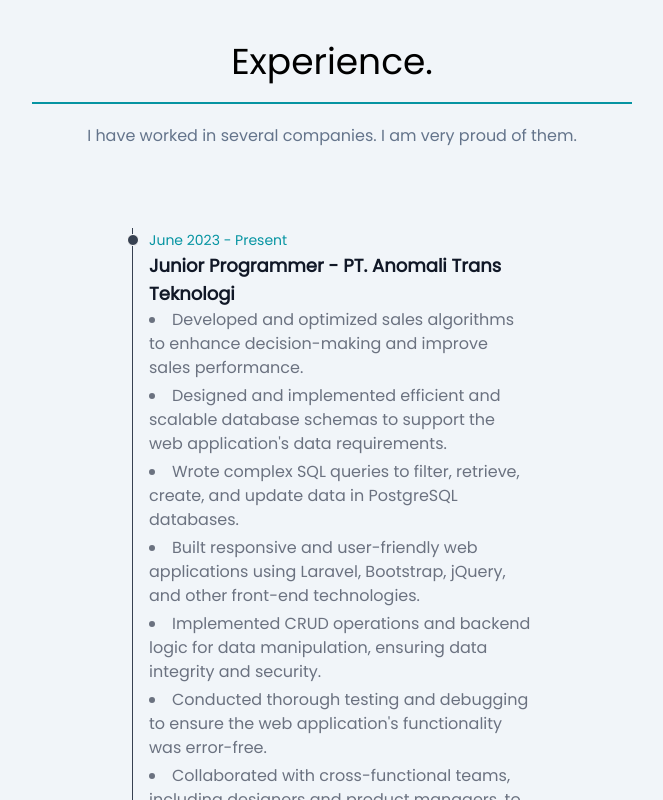
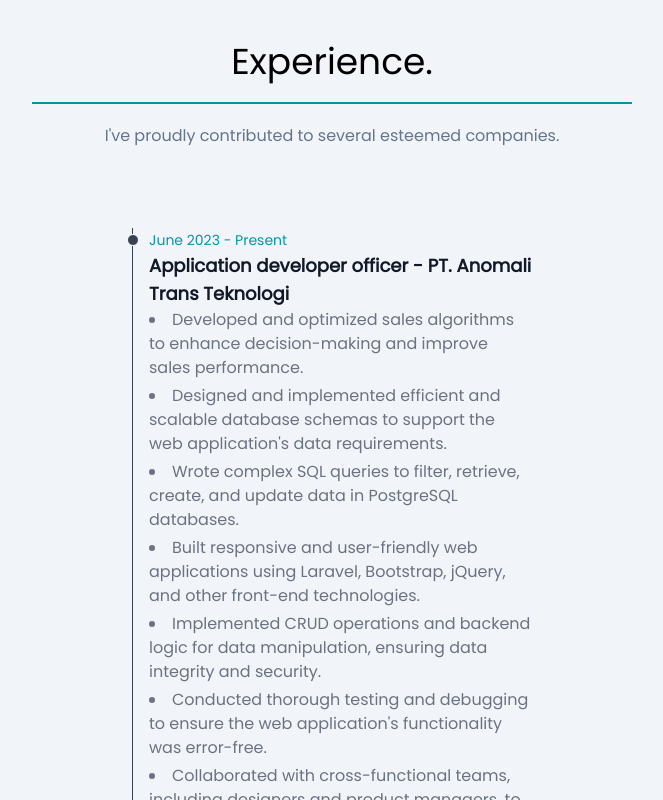
Before and after one commit to zulfikar-ditya/profile, a Next.js app: page / in a window 1280 px wide. Shown: the part 1020-1820 px from the top of the page, without its empty margins (308-971 px from the left). Built offline with nearby package versions, Linux system fonts and the light colour scheme; a web font is replaced by a local one.

Commit message:
Update: description section, and and experience data

```diff
--- a/components/main/AwardSection.jsx
+++ b/components/main/AwardSection.jsx
@@ -12,7 +12,8 @@
 							<h1 className="text-4xl dark:text-slate-200">Award</h1>
 							<hr className="border border-teal-500 my-5 dark:text-slate-400" />
 							<span className="text-slate-500">
-								I won several awards in my life. I am very proud of them.
+								Proud recipient of multiple awards, each a testament to my
+								dedication and commitment to excellence
 							</span>
 						</div>
 					</div>
--- a/components/main/DarkModeToggle.jsx
+++ b/components/main/DarkModeToggle.jsx
@@ -67,6 +67,7 @@
 			<button
 				id="theme-toggle"
 				type="button"
+				name="darmode-toggle"
 				className="text-gray-500 dark:text-gray-400 hover:bg-gray-100 dark:hover:bg-gray-700 focus:outline-none focus:ring-4 focus:ring-gray-200 dark:focus:ring-gray-700 rounded-lg text-sm p-2.5"
 			>
 				<svg
--- a/components/main/ExperienceSection.jsx
+++ b/components/main/ExperienceSection.jsx
@@ -11,7 +11,7 @@
 						<h1 className="text-4xl dark:text-slate-200">Experience.</h1>
 						<hr className="border border-teal-500 my-5" />
 						<span className="text-slate-500 dark:text-slate-400">
-							I have worked in several companies. I am very proud of them.
+							I've proudly contributed to several esteemed companies.
 						</span>
 					</div>
 				</div>
--- a/components/main/MainSection.jsx
+++ b/components/main/MainSection.jsx
@@ -30,7 +30,13 @@
 								Web development enthusiast.
 							</h5>
 							<p className="mt-2 text-gray-500 dark:text-slate-100">
-								Highly skilled Laravel Developer with a strong background in web application development and a passion for creating efficient and innovative solutions. Experienced in handling complex transaction algorithms and designing robust databases. Proven ability to work collaboratively in teams and deliver high-quality code. Committed to continuous learning and staying up-to-date with the latest technologies.
+								Highly skilled Laravel Developer with a strong background in web
+								application development and a passion for creating efficient and
+								innovative solutions. Experienced in handling complex
+								transaction algorithms and designing robust databases. Proven
+								ability to work collaboratively in teams and deliver
+								high-quality code. Committed to continuous learning and staying
+								up-to-date with the latest technologies.
 							</p>
 						</div>
 					</div>
@@ -70,7 +76,7 @@
 						</div>
 						<div className="">
 							<a
-								href="https://drive.google.com/file/d/1iI_PAU-7tGUwVZ3ViXyWGeMpONHWc2Hv/view?usp=sharing"
+								href="https://drive.google.com/file/d/1r9Wke22uRVXR_FMyLlmGrcDZNeNKfZMG/view?usp=drive_link"
 								target="_blank"
 								rel="noopener noreferrer"
 								title="Resume"
--- a/components/main/SkillSections.jsx
+++ b/components/main/SkillSections.jsx
@@ -13,7 +13,8 @@
 						</h1>
 						<hr className="border border-teal-500 my-5" />
 						<span className="text-slate-500 dark:text-slate-400">
-							I have some skills. i want to keep learning and improving them.
+							I possess skills I'm proud of, and my commitment to continuous
+							learning drives me to enhance them further
 						</span>
 					</div>
 				</div>
--- a/pages/json/Experience.json
+++ b/pages/json/Experience.json
@@ -1,6 +1,6 @@
 [
 	{
-		"title": "Junior Programmer",
+		"title": "Application developer officer",
 		"company": "PT. Anomali Trans Teknologi",
 		"start": "June 2023",
 		"end": "Present",
```
